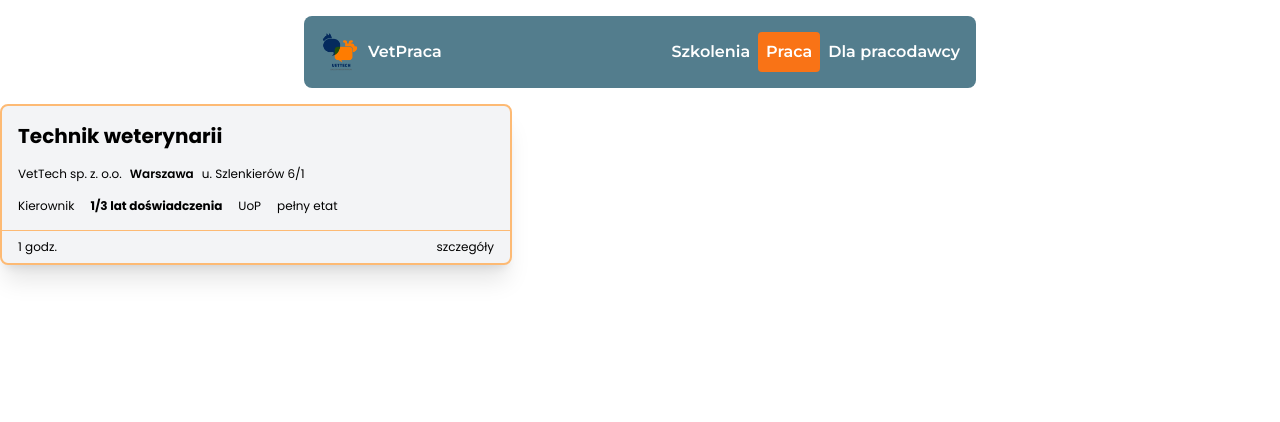
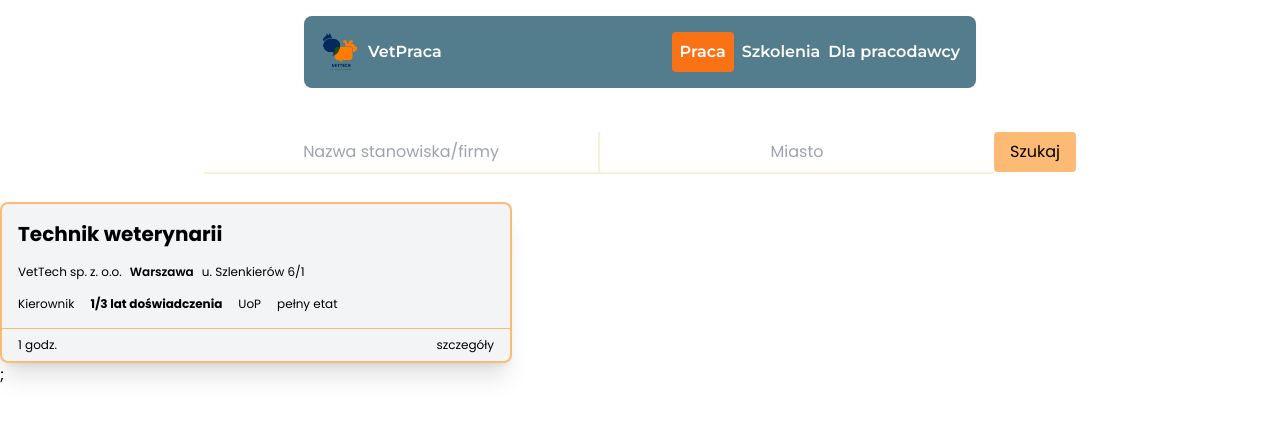
Before and after one commit to lszmytko/jobboard, a Next.js app: page / in a window 1280 px wide. Shown: the top 422 px of the page. Built offline with nearby package versions, Linux system fonts and the light colour scheme.

Commit message:
feat(main): finish Search component

```diff
--- a/package.json
+++ b/package.json
@@ -19,6 +19,7 @@
     "postcss": "8.4.29",
     "react": "18.2.0",
     "react-dom": "18.2.0",
+    "react-hook-form": "^7.46.1",
     "react-icons": "^4.10.1",
     "tailwindcss": "3.3.3",
     "typescript": "5.2.2"
--- a/src/app/_components/Header/Header.tsx
+++ b/src/app/_components/Header/Header.tsx
@@ -17,12 +17,12 @@ const Header = () => {
           <Logo />
         </div>
         <div className="max-sm:hidden flex gap-2">
+          <Link href="/" className="bg-primary rounded px-2">
+            Praca
+          </Link>
           <a href="www.vettech.pl" className="trainings hidden sm:block">
             Szkolenia
           </a>
-          <Link href="/" className="bg-primary rounded px-2">
-            Praca
-          </Link>
           <Link href="/login/employee">Dla pracodawcy</Link>
         </div>
       </div>
--- /dev/null
+++ b/src/app/_components/Search/Search.tsx
@@ -0,0 +1,56 @@
+"use client";
+
+import { useForm, SubmitHandler } from "react-hook-form";
+
+type Inputs = {
+  postOrCompany: string;
+  city: string;
+};
+
+const Search = () => {
+  const {
+    register,
+    handleSubmit,
+    watch,
+    formState: { errors },
+  } = useForm<Inputs>();
+  const onSubmit: SubmitHandler<Inputs> = (data) => console.log(data);
+  console.log(watch("company")); // watch input value by passing the name of it
+  return (
+    /* "handleSubmit" will validate your inputs before invoking "onSubmit" */
+    <div className="mt-4 flex justify-center">
+      <form
+        onSubmit={handleSubmit(onSubmit)}
+        className="p-3 mb-2 md:flex w-4/5 max-w-4xl"
+      >
+        {/* register your input into the hook by invoking the "register" function */}
+        <div className="md:grow">
+          <input
+            placeholder="Nazwa stanowiska/firmy"
+            {...register("postOrCompany")}
+            className="w-full text-center border-b-2 p-2 border-primary-extra-light focus:outline-none md:border-r-2"
+          />
+        </div>
+        {/* include validation with required or other standard HTML validation rules */}
+        <div className="md:grow">
+          <input
+            placeholder="Miasto"
+            {...register("city", { required: true })}
+            className="w-full text-center border-b-2 p-2 border-primary-extra-light mb-2 focus:outline-none"
+          />
+        </div>
+        {/* errors will return when field validation fails  */}
+        {errors.city && <span>This field is required</span>}
+        <div>
+          <input
+            type="submit"
+            value="Szukaj"
+            className="w-full text-center rounded py-2 px-4 bg-primary-light cursor-pointer"
+          />
+        </div>
+      </form>
+    </div>
+  );
+};
+
+export default Search;
--- /dev/null
+++ b/src/app/_components/Search/index.ts
@@ -0,0 +1 @@
+export { default } from "./Search";
--- a/src/app/page.tsx
+++ b/src/app/page.tsx
@@ -1,6 +1,11 @@
-import Image from "next/image";
-import AdCard from "./_components/AdCard/AdCard";
+import AdCard from "./_components/AdCard";
+import Search from "./_components/Search";
 
 export default function Home() {
-  return <AdCard />;
+  return (
+    <>
+      <Search />
+      <AdCard />;
+    </>
+  );
 }
--- a/tailwind.config.ts
+++ b/tailwind.config.ts
@@ -16,8 +16,9 @@ const config: Config = {
       colors: {
         "header-background": "#537D8D",
         primary: "#f97316",
+        "primary-dark": "#c2410c",
         "primary-light": "#fdba74",
-        "primary-dark": "#c2410c",
+        "primary-extra-light": "#ffedd5",
       },
     },
   },
```
Also changed, not shown: 1 other file (tests, documents, lock files or other folders).
